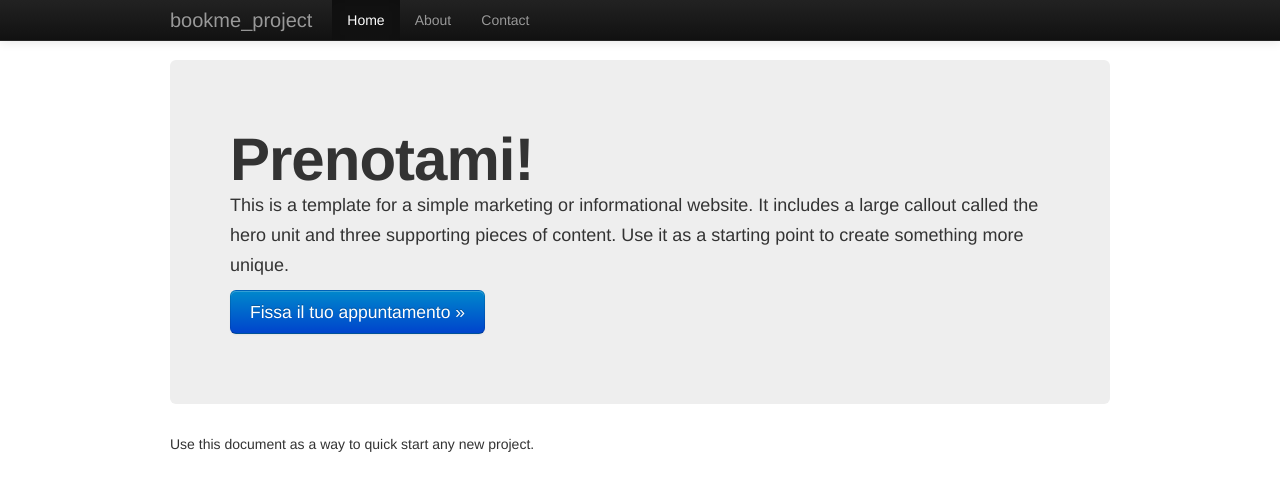
After one commit to simodalla/bookme_project, a Django app: page /bookme/ in a window 1280 px wide. The commit adds this page. Shown: the top 491 px of the page. Run offline with Django 3.2, Linux system fonts and the light colour scheme; some libraries are stand-ins or nearby versions.

Commit message:
add bootstrap support for bookme app

```diff
--- a/bookme_project/bookme/admin.py
+++ b/bookme_project/bookme/admin.py
@@ -4,6 +4,7 @@ from django.contrib import admin
 
 from .models import (BookingType, Calendar, DailySlotTimePattern, SlotTime,
                      SlotTimesGeneration)
+from .forms import SlotTimesGenerationForm
 
 
 class BookingTypeInline(admin.TabularInline):
@@ -34,6 +35,7 @@ class CalendarAdmin(admin.ModelAdmin):
 
 
 class SlotTimesGenerationAdmin(admin.ModelAdmin):
+    form = SlotTimesGenerationForm
     list_display = ['pk', 'calendar', 'created', 'start_date', 'end_date']
     list_filter = ['calendar']
     list_per_page = 20
--- /dev/null
+++ b/bookme_project/bookme/templates/bookme/base.html
@@ -0,0 +1,83 @@
+{% load staticfiles %}
+<!DOCTYPE html>
+<html lang="en">
+<head>
+    <meta charset="utf-8">
+    <title>{% block title %}bookme{% endblock title %}</title>
+    <meta name="viewport" content="width=device-width, initial-scale=1.0">
+    <meta name="description" content="">
+    <meta name="author" content="">
+
+    <!-- Le styles -->
+    <link href="{% static "bookme/bootstrap/css/bootstrap.min.css" %}" rel="stylesheet" media="screen">
+    <style>
+        body {
+            padding-top: 60px; /* 60px to make the container go all the way to the bottom of the topbar */
+        }
+    </style>
+    <link href="{% static "bookme/bootstrap/css/bootstrap-responsive.css" %}" rel="stylesheet">
+
+    <!-- HTML5 shim, for IE6-8 support of HTML5 elements -->
+    <!--[if lt IE 9]>
+      <script src="http://html5shim.googlecode.com/svn/trunk/html5.js"></script>
+    <![endif]-->
+
+    <!-- This file store project specific CSS -->
+    {#    <link href="{{ STATIC_URL }}css/project.css" rel="stylesheet">#}
+
+    <!-- Use this to quickly test CSS changes in a template,
+        then move to project.css -->
+    {% block extra_css %}{% endblock extra_css %}
+</head>
+
+<body>
+
+<div class="navbar navbar-inverse navbar-fixed-top">
+    <div class="navbar-inner">
+        <div class="container">
+            <a class="btn btn-navbar" data-toggle="collapse" data-target=".nav-collapse">
+                <span class="icon-bar"></span>
+                <span class="icon-bar"></span>
+                <span class="icon-bar"></span>
+            </a>
+            <a class="brand" href="#">bookme_project</a>
+
+            <div class="nav-collapse collapse">
+                <ul class="nav">
+                    <li class="active"><a href="#">Home</a></li>
+                    <li><a href="#about">About</a></li>
+                    <li><a href="#contact">Contact</a></li>
+                </ul>
+            </div>
+            <!--/.nav-collapse -->
+        </div>
+    </div>
+</div>
+
+<div class="container">
+
+    {% block header %}
+        <h1>
+            {% block page_title %}Example Base Template{% endblock page_title %}
+        </h1>
+    {% endblock header %}
+
+    {% block content %}
+        <p>Use this document as a way to quick start any new project.</p>
+    {% endblock content %}
+
+</div>
+<!-- /container -->
+
+<!-- Le javascript
+================================================== -->
+<!-- Placed at the end of the document so the pages load faster -->
+<script src="http://code.jquery.com/jquery-latest.js"></script>
+<script src="{% static "bootstrap/js/bootstrap.min.js" %}"></script>
+
+<!-- place project specific Javascript in this file -->
+{#    <script src="{{ STATIC_URL }}js/project.js"></script>#}
+
+{% block extra_js %}{% endblock extra_js %}
+</body>
+</html>
--- /dev/null
+++ b/bookme_project/bookme/templates/bookme/home.html
@@ -0,0 +1,13 @@
+{% extends "bookme/base.html" %}
+
+{% block header %}
+    <!-- Main hero unit for a primary marketing message or call to action -->
+    <div class="hero-unit">
+        <h1>Prenotami!</h1>
+
+        <p>This is a template for a simple marketing or informational website. It includes a large callout called the hero unit and three supporting pieces of content. Use it as a starting point to create something more unique.</p>
+
+        <p><a href="#" class="btn btn-primary btn-large">Fissa il tuo appuntamento &raquo;</a>
+        </p>
+    </div>
+{% endblock %}
--- /dev/null
+++ b/bookme_project/bookme/urls.py
@@ -0,0 +1,10 @@
+# -*- coding: iso-8859-1 -*-
+
+from django.conf.urls import patterns, url
+
+from .views import HomeView
+
+urlpatterns = patterns(
+    'bookme.views',
+    url(r'^$', HomeView.as_view(), name='home'),
+)
--- a/bookme_project/bookme/views.py
+++ b/bookme_project/bookme/views.py
@@ -1 +1,5 @@
-# Create your views here.
+from django.views.generic import TemplateView
+
+
+class HomeView(TemplateView):
+    template_name = 'bookme/home.html'
--- a/bookme_project/bookme_project/urls.py
+++ b/bookme_project/bookme_project/urls.py
@@ -5,7 +5,8 @@ from django.views.generic import TemplateView
 from django.contrib import admin
 admin.autodiscover()
 
-urlpatterns = patterns('',
+urlpatterns = patterns(
+    '',
     url(r'^$', TemplateView.as_view(template_name='base.html')),
 
     # Examples:
@@ -17,4 +18,5 @@ urlpatterns = patterns('',
 
     # Uncomment the next line to enable the admin:
     url(r'^admin/', include(admin.site.urls)),
+    url(r'^bookme/', include('bookme.urls', namespace='bookme')),
 )
--- a/bookme_project/templates/base.html
+++ b/bookme_project/templates/base.html
@@ -2,7 +2,7 @@
 <html lang="en">
   <head>
     <meta charset="utf-8">
-    <title>{% block title %}bookme_project{% endblock title %}</title>
+    <title>{% block title %}bookme{% endblock title %}</title>
     <meta name="viewport" content="width=device-width, initial-scale=1.0">
     <meta name="description" content="">
     <meta name="author" content="">
```
Also changed, not shown: bookme_project/bookme/forms.py (added, +21 -0 lines), bookme_project/bookme/models.py (+29 -33 lines), bookme_project/bookme/tests/factories.py (+51 -0 lines), bookme_project/bookme/tests/test_admin.py (added, +27 -0 lines), bookme_project/bookme/tests/test_models.py (+74 -72 lines), bookme_project/bookme_project/settings/test.py (+7 -0 lines).
